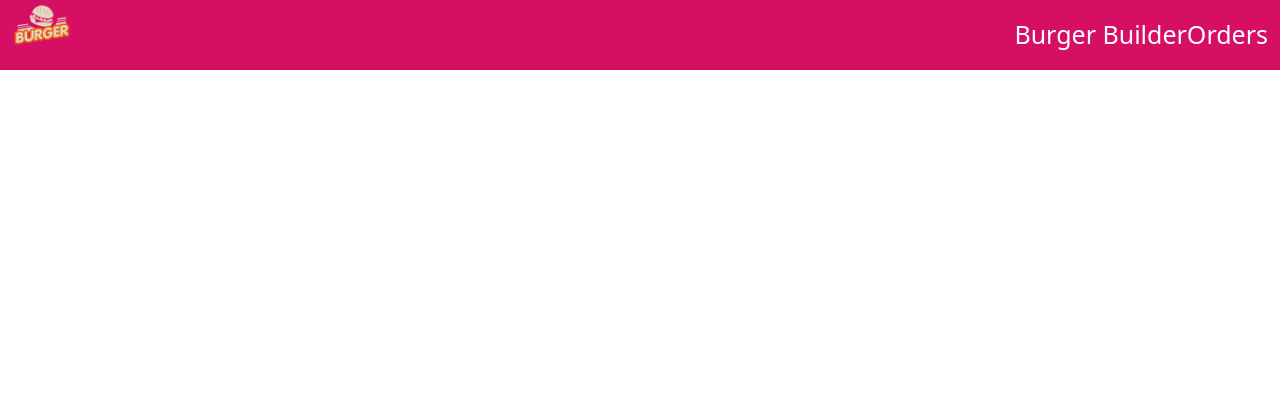
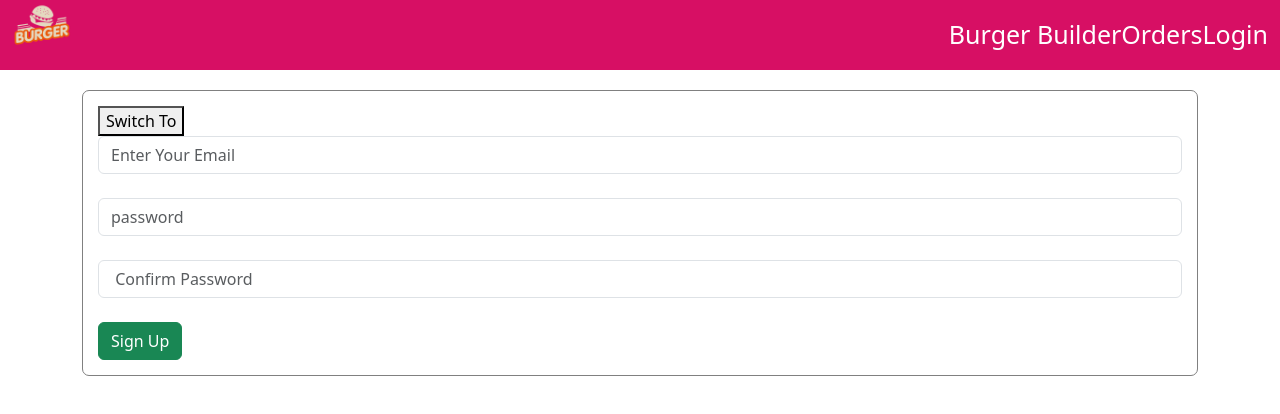
Before and after one commit to Rakib-Enam-Anik/my-burger, a React (Create React App) app: page /login in a window 1280 px wide. Shown: the top 414 px of the page. Built offline with nearby package versions, Linux system fonts and the light colour scheme.

Commit message:
Implemented Adding Validation

```diff
--- a/package.json
+++ b/package.json
@@ -8,6 +8,7 @@
     "@testing-library/user-event": "^13.5.0",
     "axios": "^1.6.7",
     "bootstrap": "^5.3.3",
+    "formik": "^2.4.5",
     "react": "^18.2.0",
     "react-dom": "^18.2.0",
     "react-popper": "^2.3.0",
--- /dev/null
+++ b/src/Components/Auth/Auth.js
@@ -0,0 +1,98 @@
+import React, { Component } from 'react';
+import { Formik } from 'formik';
+
+
+class Auth extends Component {
+    state = {
+        mode: "Sign Up"
+    }
+    render() {
+        return (
+            <div>
+                <Formik
+                   initialValues={
+                    {
+                    email: "",
+                    password: "",
+                    passwordConfirm: "",
+                  }
+                }
+
+                onSubmit={
+                    (values) => {
+                        console.log("Values:", values);
+                    }
+                }
+
+                validate={(values) => {
+                    const errors = {};
+
+                    if (!values.email) {
+                        errors.email = 'Required';
+                    } else if (!/^[A-Z0-9._%+-]+@[A-Z0-9.-]+\.[A-Z]{2,}$/i.test(values.email)) {
+                        errors.email = 'Invalid email address';
+                    }
+
+                    if (!values.password) {
+                        errors.password = 'Required';
+                    } else if (values.password.length < 4) {
+                        errors.password = 'Must be at least 4 characters!';
+                    }
+
+                    if (!values.passwordConfirm) {
+                        errors.passwordConfirm = 'Required';
+                    } else if (values.password.length !== values.passwordConfirm){
+                        errors.passwordConfirm = 'Must be at least 4 characters!';
+                    }
+
+                    console.log("Errors:", errors)
+                    return errors;
+                }}
+
+                >
+                {({ values, handleChange, handleSubmit, errors }) => (<div
+                   style={{
+                    border: "1px grey solid",
+                    padding: "15px",
+                    borderRadius: "7px",
+                }}>
+                    <button>Switch To {this.state.mode==="Sign Up"} </button>
+                    <form onSubmit={handleSubmit}>
+                    <input
+                    name="email"
+                    placeholder="Enter Your Email"
+                    className="form-control"
+                    value={values.email}
+                    onChange = {handleChange}
+                    />
+                    <span style={{ color: "red"}}>{errors.email}</span>
+                    <br />
+                    <input
+                    name="password"
+                    placeholder="password"
+                    className="form-control"
+                    value={values.password}
+                    onChange = {handleChange}
+                    />
+                      <span style={{ color: "red"}}>{errors.password}</span>
+                    <br />
+                    <input
+                    name="passwordConfirm"
+                    placeholder=" Confirm Password"
+                    className="form-control"
+                    value={values.passwordConfirm}
+                    onChange = {handleChange}
+                    />
+                     <span style={{ color: "red"}}>{errors.passwordConfirm}</span>
+                    <br />
+                    <button type="submit" className="btn btn-success">Sign Up</button>
+                    </form>
+                    </div>)}
+
+                </Formik>
+            </div>
+        )
+    }
+}
+
+export default Auth;
--- a/src/Components/Header/Header.js
+++ b/src/Components/Header/Header.js
@@ -25,6 +25,9 @@ const Header = () => {
                     <NavItem>
                         <NavLink to="/orders" className='NavLink'>Orders</NavLink>
                     </NavItem>
+                    <NavItem>
+                        <NavLink to="/login" className='NavLink'>Login</NavLink>
+                    </NavItem>
                 </Nav>
             </Navbar>
         </div>
--- a/src/Components/Main.js
+++ b/src/Components/Main.js
@@ -4,6 +4,7 @@ import BurgerBuilder from './BurgerBuilder/BurgerBuilder';
 import { Route, Routes } from 'react-router-dom';
 import Orders from './Orders/Orders';
 import Checkout from './Orders/Checkout/Checkout';
+import Auth from './Auth/Auth';
 
 const Main = props => {
     return (
@@ -11,9 +12,10 @@ const Main = props => {
             <Header/>
             <div className="container">
                 <Routes>
-                    <Route path="/" element={<BurgerBuilder /> } />
                     <Route path="/orders" element={<Orders />} />
                     <Route path="/checkout" element={<Checkout />} />
+                    <Route path="/login" element={<Auth />} />
+                    <Route path="/" element={<BurgerBuilder /> } />
                 </Routes>
              </div>
 
--- /dev/null
+++ b/src/Components/Orders/Order/Order.js
@@ -0,0 +1,31 @@
+import React from 'react';
+
+const Order = props => {
+    const ingredientSummary = props.order.ingredients.map(item => {
+        return (
+            <span style={{
+                border: '1px solid grey',
+                borderRadius: '5px',
+                padding: '5px',
+                marginRight: '10px',
+            }} key={item.type}>{item.amount}* <span style={{textTransform:"capitalize"}}>{item.type}</span></span>
+        )
+    })
+    return (
+        <div style={{
+            border: '1px solid grey',
+            boxShadow: '1px 1px #888888',
+            borderRadius: '5px',
+            padding: '20px',
+            marginBottom: '10px',
+        }}>
+            <p>Order Number: {props.order.id} </p>
+            <p>Delivery Address: {props.order.customer.deliveryAddress} </p>
+            <hr />
+            {ingredientSummary}
+            <p>Total : {props.order.price} BDT </p>
+        </div>
+    )
+}
+
+export default Order;
--- a/src/Components/Orders/Orders.js
+++ b/src/Components/Orders/Orders.js
@@ -1,6 +1,9 @@
 import React, {Component} from 'react';
 import {connect} from'react-redux';
 import {fetchOrders} from '../../redux/actionCreators';
+
+import Order from './Order/Order';
+import Spinner  from '../Spinner/Spinner';
 
 const mapStateToProps = state => {
     return {
@@ -22,8 +25,32 @@ class Orders extends Component {
         console.log(this.props);
     }
     render() {
+        let orders = null;
+        if (this.props.orderErr) {
+            orders = <p style={{
+                border: '1px solid grey',
+                borderRadius: '5px',
+                padding: '5px',
+                marginRight: '10px',
+            }}>Sorry Failed to Load Orders! </p>
+        }else {
+            if(this.props.orders.length===0){
+                orders = <p style={{
+                    border: '1px solid grey',
+                    borderRadius: '5px',
+                    padding: '5px',
+                    marginRight: '10px',
+                }}>You have no Orders! </p>
+        } else {
+            orders = this.props.orders.map(order => {
+                return <Order order={order} key={order.id} />;
+            })
+        }
+    }
         return (
-            <div>Order</div>
+            <div>
+                {this.props.orderLoading? <Spinner/> :orders}
+            </div>
         )
     }
 
--- a/src/redux/actionCreators.js
+++ b/src/redux/actionCreators.js
@@ -46,4 +46,7 @@ export const fetchOrders = () => dispatch => {
    .then(response => {
     dispatch(loadOrders(response.data));
    })
+   .catch(err => {
+       dispatch(orderLoadFailded());
+   })
 }
--- a/src/redux/reducer.js
+++ b/src/redux/reducer.js
@@ -81,6 +81,12 @@ export const reducer = (state = INITIAL_STATE, action) => {
                     orderLoading: false,
 
                 }
+        case actionTypes.ORDER_LOAD_FAILED:
+            return {
+                ...state,
+                orderErr: true,
+                orderLoading: false,
+            }
         default:
             return state;
 
```
Also changed, not shown: 1 other file (tests, documents, lock files or other folders).
